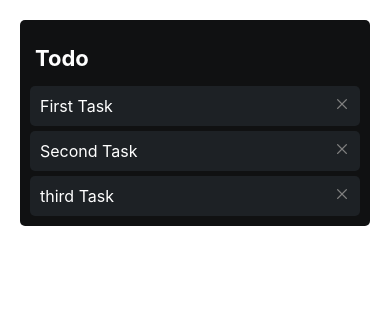
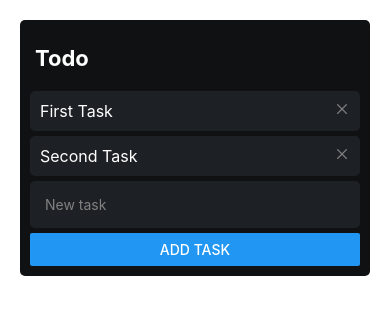
Before and after one commit to lanzCea/Trello, a React Native app in the folder TrelloRealm/: screen / in a window 390 px wide. Shown: the top 314 px of the page. Built offline with nearby package versions, Linux system fonts and the light colour scheme.

Commit message:
New task imput

```diff
--- a/TrelloRealm/src/components/TaskList.tsx
+++ b/TrelloRealm/src/components/TaskList.tsx
@@ -1,35 +1,69 @@
-import { View, Text, StyleSheet, FlatList } from "react-native";
+import {
+  View,
+  Text,
+  StyleSheet,
+  FlatList,
+  TextInput,
+  Button,
+} from "react-native";
 import TaskListItem from "./TaskListItem";
 import { useState } from "react";
 
 export default function TaskList() {
-  const [task, setTask] = useState([
+  const [tasks, setTask] = useState([
     { description: "First Task" },
     { description: "Second Task" },
-    { description: "third Task" },
+    // { description: "third Task" },
   ]);
+
+  const [newTask, setNewtask] = useState("");
+
+  const createTask = () => {
+    setTask([...tasks, { description: newTask }]);
+    //setNewtask("");
+  };
+
   return (
-    <View style={{ backgroundColor: "#101112", padding: 10, borderRadius: 5 }}>
-      <Text
-        style={{
-          color: "white",
-          fontWeight: "bold",
-          fontSize: 22,
-          padding: 5,
-          marginVertical: 10,
-        }}
-      >
-        Todo
-      </Text>
+    <View style={styles.container}>
+      <Text style={styles.title}>Todo</Text>
       {/*the list of task */}
 
       <FlatList
-        data={task}
+        data={tasks}
         contentContainerStyle={{ gap: 5 }}
         renderItem={({ item }) => <TaskListItem task={item} />}
       />
 
-      {/* New Task inpu */}
+      {/* New Task input */}
+      <TextInput
+        value={newTask}
+        onChangeText={setNewtask}
+        placeholder="New task"
+        placeholderTextColor="gray"
+        style={styles.imput}
+      />
+      <Button title="Add Task" onPress={createTask} />
     </View>
   );
 }
+const styles = StyleSheet.create({
+  container: {
+    backgroundColor: "#101112",
+    padding: 10,
+    borderRadius: 5,
+    gap: 5,
+  },
+  title: {
+    color: "white",
+    fontWeight: "bold",
+    fontSize: 22,
+    padding: 5,
+    marginVertical: 10,
+  },
+  imput: {
+    color: "white",
+    padding: 15,
+    backgroundColor: "#1D2125",
+    borderRadius: 5,
+  },
+});
```
